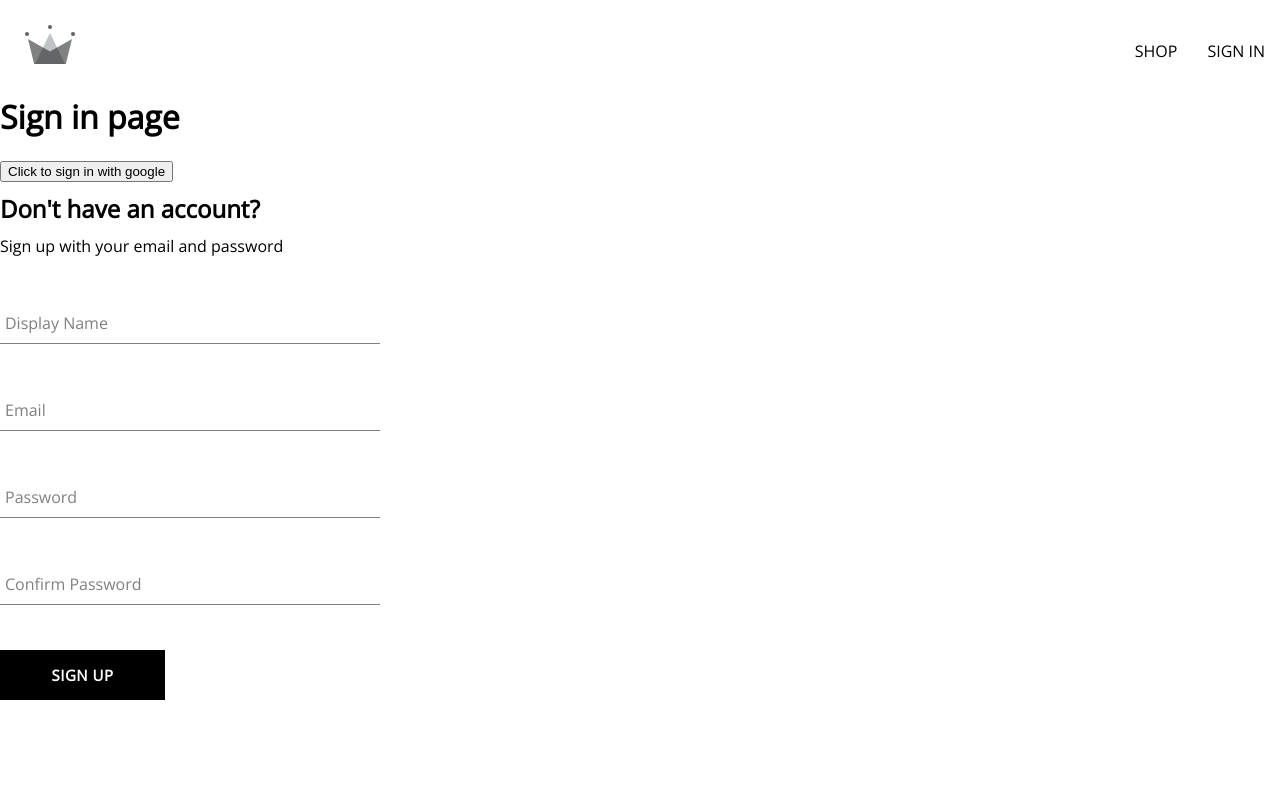
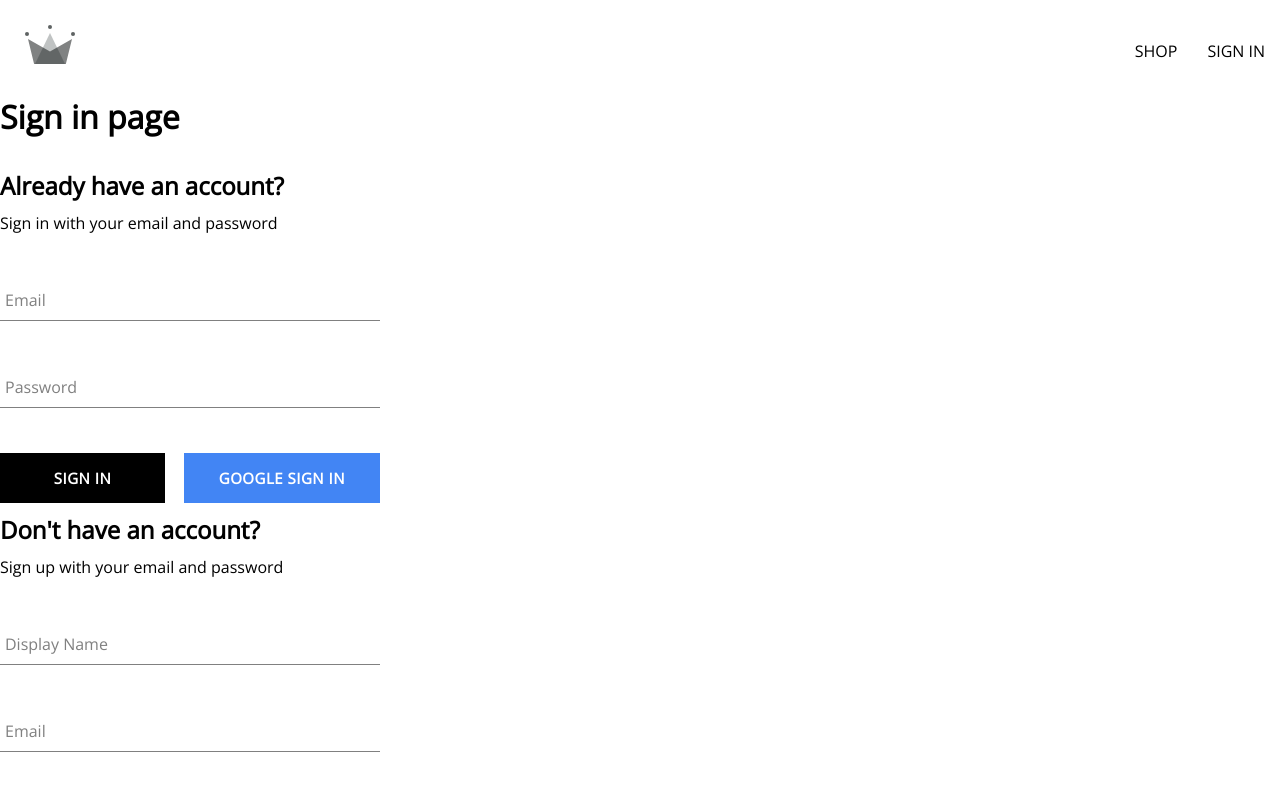
Before and after one commit to RyadC/clothing, a React (Create React App) app: page /auth in a window 1280 px wide. Shown: the top 800 px of the page. Built offline with nearby package versions, Linux system fonts and the light colour scheme.

Commit message:
Finished lecon-23

```diff
--- a/src/components/button/button.component.jsx
+++ b/src/components/button/button.component.jsx
@@ -17,7 +17,6 @@ const BUTTON_TYPE_CLASSES = {
 const Button = (props) => {
 
   const { children, buttonType, ...otherProps } = props;
-  console.log(props)
 
   return (
     <button
--- a/src/components/sign-in-form/sign-in-form.component.jsx
+++ b/src/components/sign-in-form/sign-in-form.component.jsx
@@ -2,7 +2,12 @@
 import { useState } from "react";
 
 // FIREBASE
-import { createAuthUserWithEmailAndPassword, createUserDocumentFromAuth } from "../../utils/firebase/firebase.utils";
+import {
+  createAuthUserWithEmailAndPassword,
+  createUserDocumentFromAuth,
+  signInAuthUserWithEmailAndPassword,
+  signInWithGooglePopup
+} from "../../utils/firebase/firebase.utils";
 
 //STYLES
 import "./sign-in-form.styles.scss"
@@ -26,19 +31,22 @@ const SignInForm = () => {
     setFormFields(defaultFormFields);
   };
 
+
+  const signInWithGoogle = async () => {
+    const { user } = await signInWithGooglePopup();
+    console.log(user);
+    const userDocRef = await createUserDocumentFromAuth(user);
+  };
+
   const handleSubmit = async (event) => {
     event.preventDefault();
 
-    const email = event.target[1].defaultValue;
-    const password = event.target[2].defaultValue;
-
     try {
-      const { user } = await createAuthUserWithEmailAndPassword(email, password);
-      const userDocRef = await createUserDocumentFromAuth(user);
+      const response = await signInAuthUserWithEmailAndPassword(email, password);
+      console.log(response);
       resetFormFields();
-
     } catch (error) {
-      console.log(error.message)
+      console.log(error)
     }
 
     console.log(event)
@@ -55,20 +63,9 @@ const SignInForm = () => {
 
   return (
     <div className="sign-up-container">
-      <h2>Don't have an account?</h2>
-      <span>Sign up with your email and password</span>
+      <h2>Already have an account?</h2>
+      <span>Sign in with your email and password</span>
       <form onSubmit={handleSubmit}>
-        <FormInput
-          label="Display Name"
-          inputOptions = {{
-            type: "text",
-            required: 'true',
-            onChange: handleChange,
-            name: "displayName",
-            value: displayName,
-          }}
-        />
-
         <FormInput
           label="Email"
           inputOptions = {{
@@ -91,18 +88,10 @@ const SignInForm = () => {
           }}
         />
 
-        <FormInput
-          label="Confirm Password"
-          inputOptions = {{
-            type: "password",
-            required: 'true',
-            onChange: handleChange,
-            name: "confirmPassword",
-            value: confirmPassword,
-          }}
-        />
-
-        <Button type="submit">Sign Up</Button>
+        <div className="buttons-container">
+          <Button type="submit">Sign In</Button>
+          <Button buttonType="google" onClick={signInWithGoogle}>Google sign In</Button>
+        </div>
       </form>
     </div>
   )
--- a/src/components/sign-in-form/sign-in-form.styles.scss
+++ b/src/components/sign-in-form/sign-in-form.styles.scss
@@ -7,3 +7,8 @@
     margin: 10px 0;
   }
 }
+
+.buttons-container{
+  display: flex;
+  justify-content: space-between;
+}
--- a/src/routes/authentication/authentication.routes-component.jsx
+++ b/src/routes/authentication/authentication.routes-component.jsx
@@ -1,19 +1,15 @@
 import { createUserDocumentFromAuth, signInWithGooglePopup } from "../../utils/firebase/firebase.utils";
 import SignUpForm from "../../components/sign-up-form/sign-up-form.component";
+import SignInForm from "../../components/sign-in-form/sign-in-form.component";
 
 
 const Authentication = () => {
 
-  const logGoogleUserWithPopup = async () => {
-    const { user } = await signInWithGooglePopup();
-    console.log(user);
-    const userDocRef = await createUserDocumentFromAuth(user);
-  }
 
   return (
     <div>
       <h1>Sign in page</h1>
-      <button onClick={logGoogleUserWithPopup}>Click to sign in with google</button>
+      <SignInForm />
       <SignUpForm />
     </div>
   )
--- a/src/utils/firebase/firebase.utils.js
+++ b/src/utils/firebase/firebase.utils.js
@@ -1,6 +1,11 @@
 // FIREBASE - Authentication
 import { initializeApp } from 'firebase/app';
-import { GoogleAuthProvider, getAuth, signInWithPopup, createUserWithEmailAndPassword } from "firebase/auth";
+import {
+  GoogleAuthProvider,
+  getAuth, signInWithPopup,
+  createUserWithEmailAndPassword,
+  signInWithEmailAndPassword
+} from "firebase/auth";
 
 // FIREBASE - Firestore (DB)
 import { getFirestore, doc, getDoc, setDoc } from 'firebase/firestore';
@@ -63,3 +68,9 @@ export const createAuthUserWithEmailAndPassword = async (email, password) => {
 
   return await createUserWithEmailAndPassword(auth, email, password);
 }
+
+export const signInAuthUserWithEmailAndPassword = async (email, password) => {
+  if(!email || !password) return;
+
+  return await signInWithEmailAndPassword(auth, email, password);
+}
```
